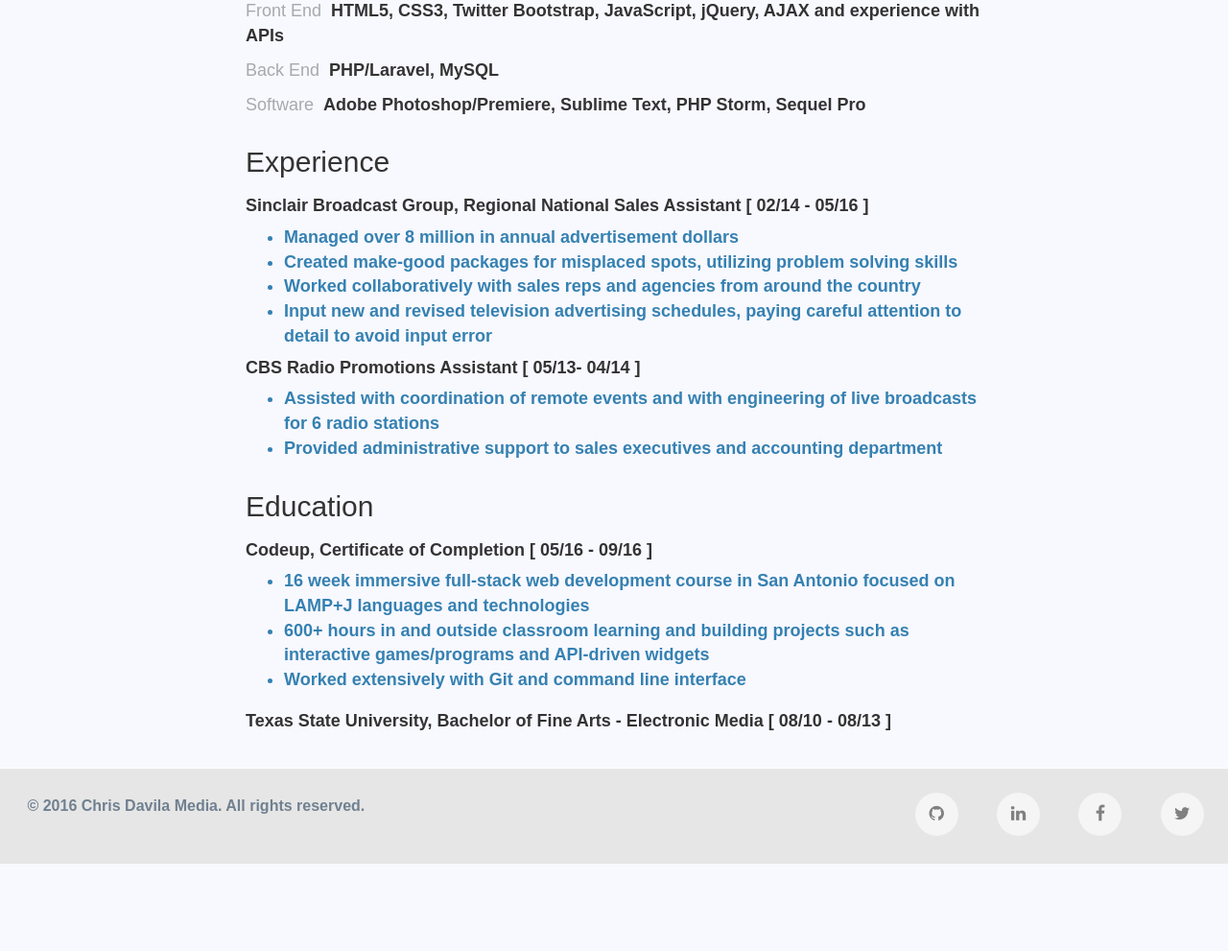
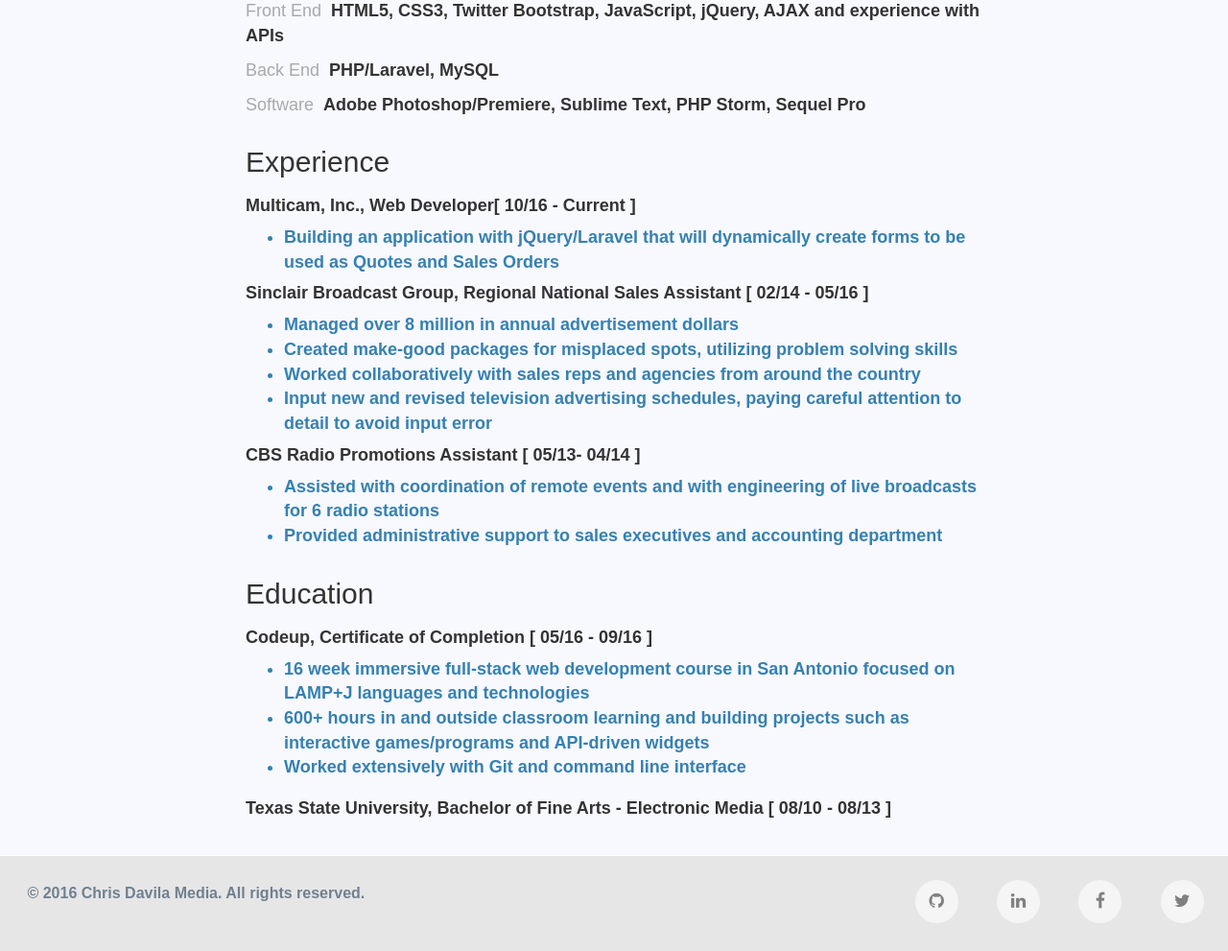
Before and after one commit to cmd1603/personal-site.dev, a PHP site: page /resume.php in a window 1280 px wide. Shown: the part 331-1322 px from the top of the page at 96% size. Before the commit the page ends 1231 px from the top, so only its background shows below. Run offline with PHP 8.4, Linux system fonts and the light colour scheme; some libraries are stand-ins or nearby versions.

Commit message:
Saving updated resume info

```diff
--- a/public/resume.php
+++ b/public/resume.php
@@ -53,6 +53,10 @@ extract(pageController());
 			<h2 class="resume_head_gray">Experience</h2>
 			<div class="row">
 				<div class="col-xs-12 col-sm-12 col-md-12 col-lg-12 col-xl-12">
+					<h4 class="company">Multicam, Inc., <span class="title">Web Developer</span><span class="dates">[ 10/16 - Current ]</span></h4>
+					<ul>
+						<li>Building an application with jQuery/Laravel that will dynamically create forms to be used as Quotes and Sales Orders</li>
+					</ul>
 					<h4 class="company">Sinclair Broadcast Group, <span class="title">Regional National Sales Assistant </span><span class="dates">[ 02/14 - 05/16 ]</span></h4>
 					<ul>
 						<li>Managed over 8 million in annual advertisement dollars</li>
```
